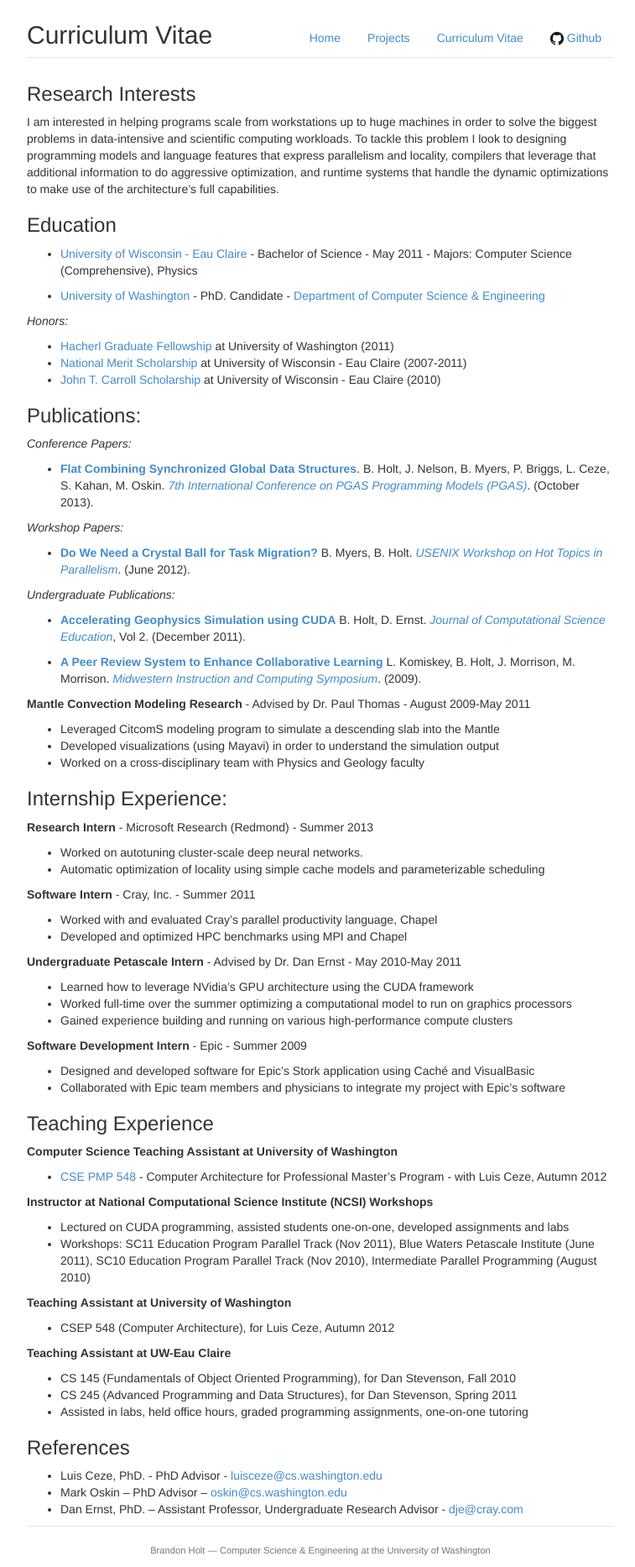
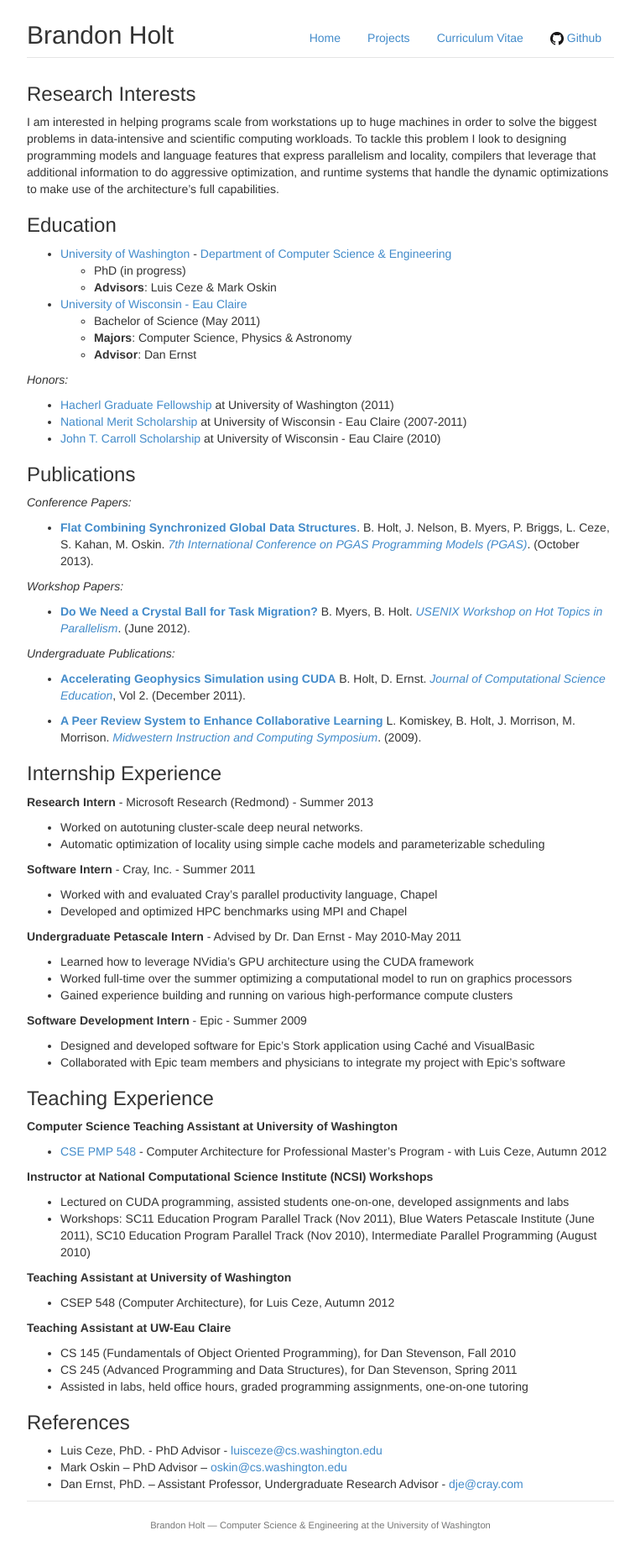
Before and after one commit to nelsonje/nelsonje.github.io, a Jekyll site: the page built from cv.md, in a window 1280 px wide. Shown: the whole page at 84% size, without its empty margins (258-1015 px from the left). Built offline with Jekyll 4.4.1, drawn with Linux system fonts in a browser that asks for light colours; Markdown is read by kramdown in place of the engine named in the settings; after the commit the page ends 1836 px from its top, so only the background shows below that.

Commit message:
update cv

```diff
--- a/cv.md
+++ b/cv.md
@@ -1,16 +1,22 @@
 ---
 layout: default
-title: "Curriculum Vitae"
-description: ""
+title: Brandon Holt
 ---
 
 ### Research Interests
 I am interested in helping programs scale from workstations up to huge machines in order to solve the biggest problems in data-intensive and scientific computing workloads. To tackle this problem I look to designing programming models and language features that express parallelism and locality, compilers that leverage that additional information to do aggressive optimization, and runtime systems that handle the dynamic optimizations to make use of the architecture’s full capabilities.
 
 ### Education
-* [University of Wisconsin - Eau Claire](http://uwec.edu) - Bachelor of Science - May 2011 - Majors: Computer Science (Comprehensive), Physics
+* [University of Washington](http://uw.edu) - [Department of Computer Science & Engineering](http://cs.washington.edu)
+  - PhD (in progress)
+  - **Advisors**: Luis Ceze & Mark Oskin
 
-* [University of Washington](http://uw.edu) - PhD. Candidate - [Department of Computer Science & Engineering](http://cs.washington.edu)
+
+* [University of Wisconsin - Eau Claire](http://uwec.edu)
+  - Bachelor of Science (May 2011)
+  - **Majors**: Computer Science, Physics & Astronomy
+  - **Advisor**: Dan Ernst
+
 
 *Honors:*
 
@@ -18,7 +24,7 @@
 - [National Merit Scholarship](http://www.nationalmerit.org/nmsp.php) at University of Wisconsin - Eau Claire (2007-2011)
 - [John T. Carroll Scholarship](http://www.uwec.edu/Physics/academics/carroll.htm) at University of Wisconsin - Eau Claire (2010)
 
-### Publications:
+### Publications
 *Conference Papers:*
 
 - **[Flat Combining Synchronized Global Data Structures](papers/holt-pgas13.pdf)**. B. Holt, J. Nelson, B. Myers, P. Briggs, L. Ceze, S. Kahan, M. Oskin. *[7th International Conference on PGAS Programming Models (PGAS)](http://www.pgas2013.org.uk/)*. (October 2013).
@@ -34,13 +40,7 @@
 - **[A Peer Review System to Enhance Collaborative Learning](http://mics.sdsmt.edu/proceedings/Paper/mics2009_submission_5.pdf)** L. Komiskey, B. Holt, J. Morrison, M. Morrison.  *[Midwestern Instruction and Computing Symposium](http://www.micsymposium.org/)*. (2009).
 
 
-**Mantle Convection Modeling Research** - Advised by Dr. Paul Thomas - August 2009-May 2011
-
-- Leveraged CitcomS modeling program to simulate a descending slab into the Mantle
-- Developed visualizations (using Mayavi) in order to understand the simulation output
-- Worked on a cross-disciplinary team with Physics and Geology faculty
-
-### Internship Experience:
+### Internship Experience
 **Research Intern** - Microsoft Research (Redmond) - Summer 2013
 
 - Worked on autotuning cluster-scale deep neural networks.
```
